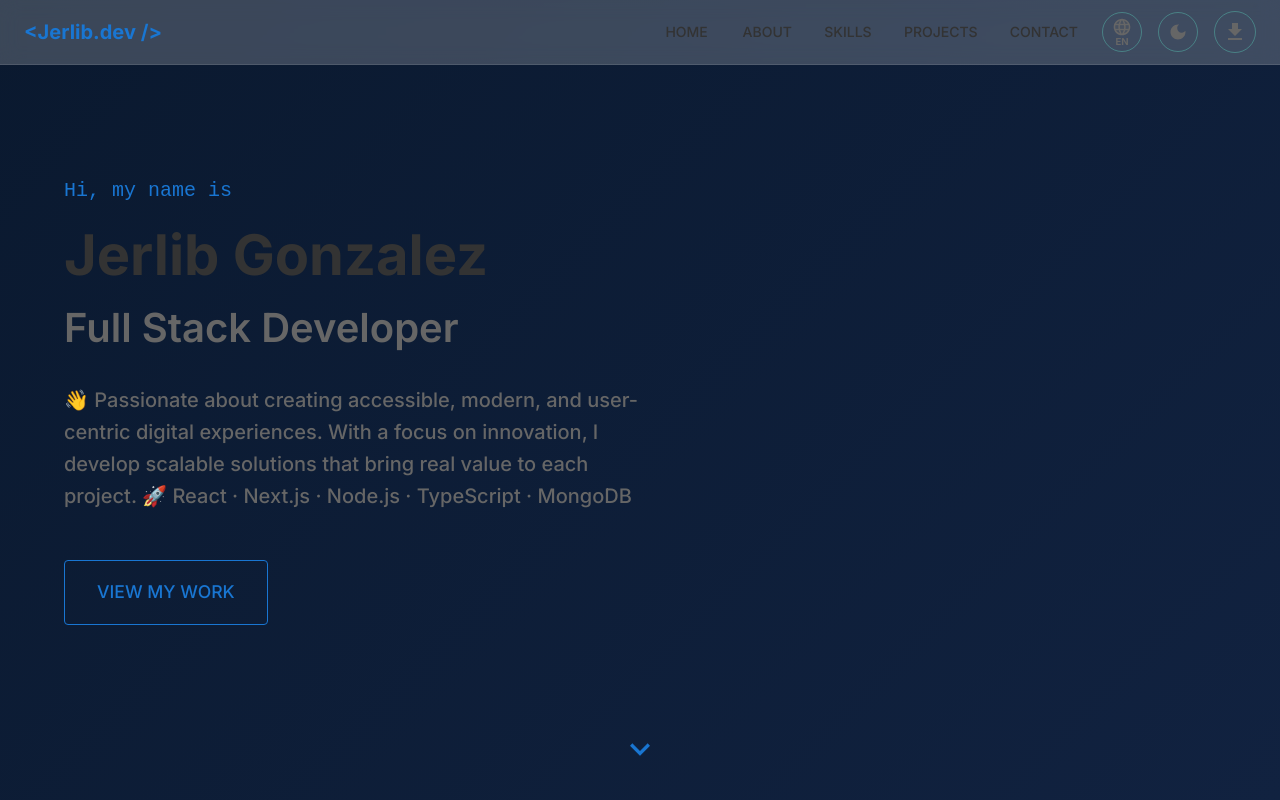
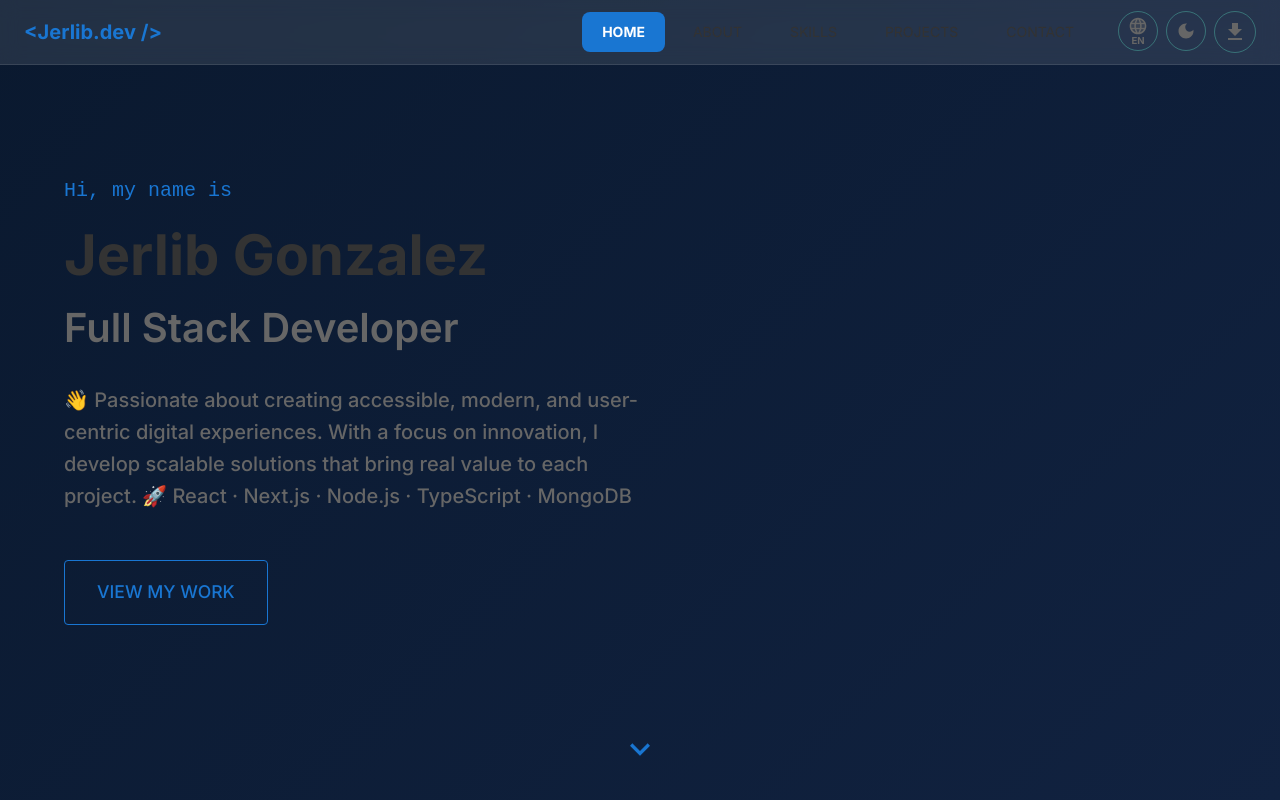
Before and after one commit to JerlibGnzlz/porfolio-nuevo, a Next.js app: page / in a window 1280 px wide. Shown: the top 800 px of the page. Built offline with nearby package versions, Linux system fonts and the light colour scheme.

Commit message:
subiendo porfolio10

```diff
--- a/src/app/components/Navbar.tsx
+++ b/src/app/components/Navbar.tsx
@@ -18,28 +18,42 @@ import {
 import { Menu as MenuIcon, Close as CloseIcon } from "@mui/icons-material"
 import ThemeToggle from "./ThemeToggle"
 import DownloadCV from "./DownloadCV"
+import LanguageToggle from "./LanguageToggle"
 import { useLanguage } from "../contexts/LanguageContext"
-import LanguageToggle from "./LanguageToggle"
 
 const Navbar = () => {
     const [mobileOpen, setMobileOpen] = useState(false)
-    const [, setScrolled] = useState(false)
+    const [scrolled, setScrolled] = useState(false)
+    const [activeSection, setActiveSection] = useState("hero")
     const theme = useTheme()
     const isMobile = useMediaQuery(theme.breakpoints.down("md"))
     const { t } = useLanguage()
 
     const menuItems = [
-        { label: t("home"), href: "#hero" },
-        { label: t("about"), href: "#about" },
-        { label: t("skills"), href: "#skills" },
-        { label: t("projects"), href: "#projects" },
-        { label: t("contact"), href: "#contact" },
+        { label: t("home"), href: "#hero", id: "hero" },
+        { label: t("about"), href: "#about", id: "about" },
+        { label: t("skills"), href: "#skills", id: "skills" },
+        { label: t("projects"), href: "#projects", id: "projects" },
+        { label: t("contact"), href: "#contact", id: "contact" },
     ]
 
     const handleScroll = () => {
         if (typeof window !== "undefined") {
             const isScrolled = window.scrollY > 50
             setScrolled(isScrolled)
+
+            const scrollPosition = window.scrollY + 200
+            for (const item of menuItems) {
+                const element = document.getElementById(item.id)
+                if (element) {
+                    const offsetTop = element.offsetTop
+                    const offsetHeight = element.offsetHeight
+                    if (scrollPosition >= offsetTop && scrollPosition < offsetTop + offsetHeight) {
+                        setActiveSection(item.id)
+                        break
+                    }
+                }
+            }
         }
     }
 
@@ -47,15 +61,22 @@ const Navbar = () => {
         setMobileOpen(!mobileOpen)
     }
 
-    const scrollToSection = (href: string) => {
-        if (typeof document !== "undefined") {
+    const scrollToSection = (href: string, id: string) => {
         const element = document.querySelector(href)
         if (element) {
             element.scrollIntoView({ behavior: "smooth" })
-            }
+            setActiveSection(id)
         }
         setMobileOpen(false)
     }
+
+    useEffect(() => {
+        if (typeof window !== "undefined") {
+            window.addEventListener("scroll", handleScroll)
+            handleScroll()
+            return () => window.removeEventListener("scroll", handleScroll)
+        }
+    }, [])
 
     const drawer = (
         <Box sx={{ width: 250, height: "100%", bgcolor: "background.paper" }}>
@@ -66,12 +87,28 @@ const Navbar = () => {
             </Box>
             <List>
                 {menuItems.map((item) => (
-                    <ListItem key={item.label} onClick={() => scrollToSection(item.href)}>
+                    <ListItem
+                        key={item.label}
+                        onClick={() => scrollToSection(item.href, item.id)}
+                        sx={{
+                            cursor: "pointer",
+                            borderRadius: 1,
+                            mx: 1,
+                            mb: 0.5,
+                            bgcolor: activeSection === item.id ? "primary.main" : "transparent",
+                            color: activeSection === item.id ? "background.default" : "text.primary",
+                            "&:hover": {
+                                bgcolor: activeSection === item.id ? "primary.main" : "rgba(100, 255, 218, 0.1)",
+                                color: activeSection === item.id ? "background.default" : "primary.main",
+                            },
+                        }}
+                    >
                         <ListItemText
                             primary={item.label}
                             sx={{
-                                cursor: "pointer",
-                                "&:hover": { color: "primary.main" },
+                                "& .MuiListItemText-primary": {
+                                    fontWeight: activeSection === item.id ? "bold" : "normal",
+                                },
                             }}
                         />
                     </ListItem>
@@ -85,27 +122,20 @@ const Navbar = () => {
         </Box>
     )
 
-    useEffect(() => {
-        if (typeof window !== "undefined") {
-            window.addEventListener("scroll", handleScroll)
-            return () => window.removeEventListener("scroll", handleScroll)
-        }
-    }, [])
-
     return (
         <>
             <AppBar
                 position="fixed"
                 elevation={0}
                 sx={{
-                    backgroundColor: "rgba(255, 255, 255, 0.2)", // fondo semitransparente
-                    backdropFilter: "blur(10px)",               // efecto de desenfoque
-                    WebkitBackdropFilter: "blur(10px)",         // compatibilidad Safari
+                    bgcolor: scrolled ? "rgba(255, 255, 255, 0.25)" : "rgba(255, 255, 255, 0.1)",
+                    backdropFilter: "blur(10px)",
+                    WebkitBackdropFilter: "blur(10px)",
+                    transition: "all 0.3s ease",
                     borderBottom: "1px solid rgba(255, 255, 255, 0.1)",
                     color: "text.primary",
                 }}
             >
-
                 <Toolbar>
                     <Typography
                         variant="h6"
@@ -116,38 +146,43 @@ const Navbar = () => {
                             color: "primary.main",
                             cursor: "pointer",
                         }}
-                        onClick={() => {
-                            if (typeof document !== "undefined") {
-                                scrollToSection("#hero")
-                            }
-                        }}
+                        onClick={() => scrollToSection("#hero", "hero")}
                     >
                         {"<Jerlib.dev />"}
                     </Typography>
 
                     {isMobile ? (
-                        <IconButton color="inherit" aria-label="open drawer" edge="start" onClick={handleDrawerToggle}>
+                        <IconButton color="inherit" edge="start" onClick={handleDrawerToggle}>
                             <MenuIcon />
                         </IconButton>
                     ) : (
-                        <Box sx={{ display: "flex", gap: 2, alignItems: "center" }}>
+                        <Box sx={{ display: "flex", gap: 1, alignItems: "center" }}>
                             {menuItems.map((item) => (
                                 <Button
                                     key={item.label}
-                                    color="inherit"
-                                    onClick={() => scrollToSection(item.href)}
+                                    onClick={() => scrollToSection(item.href, item.id)}
                                     sx={{
+                                        color: activeSection === item.id ? "background.default" : "text.primary",
+                                        bgcolor: activeSection === item.id ? "primary.main" : "transparent",
+                                        fontWeight: activeSection === item.id ? "bold" : "normal",
+                                        px: 2.5,
+                                        py: 1,
+                                        borderRadius: 2,
+                                        transition: "all 0.3s ease",
                                         "&:hover": {
-                                            color: "primary.main",
+                                            bgcolor: activeSection === item.id ? "primary.dark" : "rgba(100, 255, 218, 0.1)",
+                                            color: activeSection === item.id ? "background.default" : "primary.main",
                                         },
                                     }}
                                 >
                                     {item.label}
                                 </Button>
                             ))}
+                            <Box sx={{ ml: 2, display: "flex", gap: 1 }}>
                                 <LanguageToggle />
                                 <ThemeToggle />
                                 <DownloadCV variant="icon" />
+                            </Box>
                         </Box>
                     )}
                 </Toolbar>
```
Lines whose indentation alone changed are shown as unchanged.
